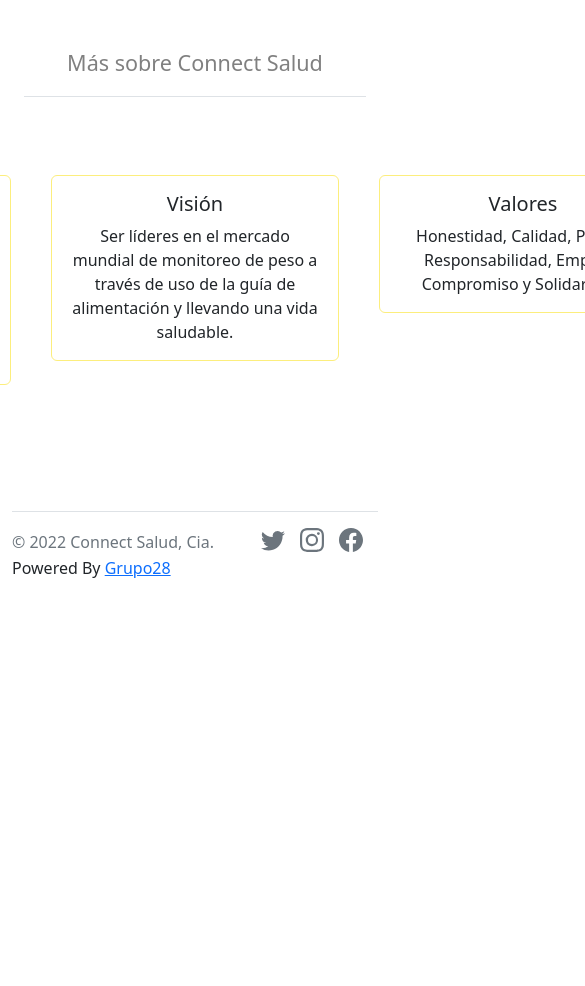
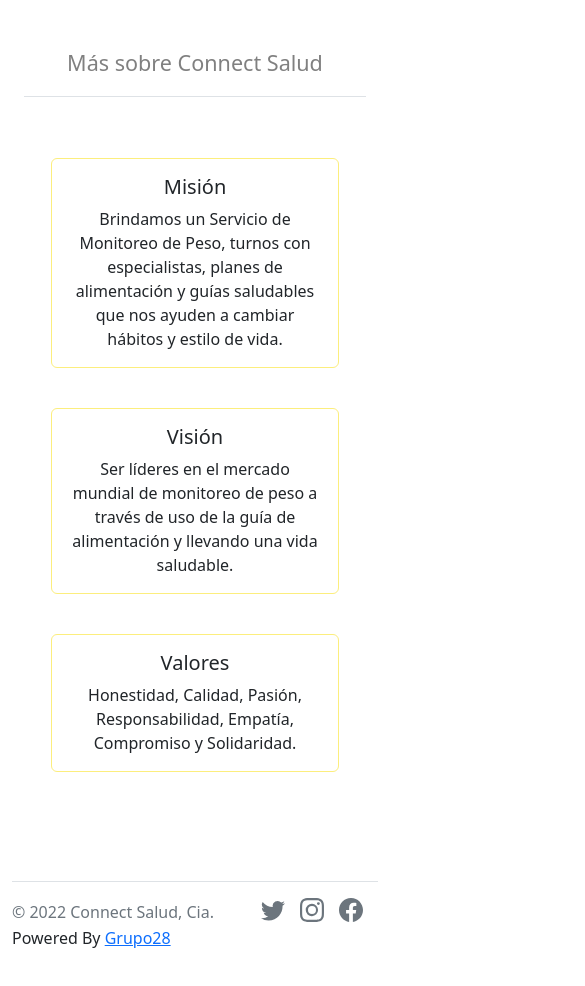
Before and after one commit to EdiCoronel/ConnectSaludFront, an Angular app: page /#/inicio in a window 390 px wide. Shown: the part 2760-3746 px from the top of the page, 585 px wide, since content can reach past the window. Before the commit the page ends 3396 px from the top, so only its background shows below. Built offline with nearby package versions, Linux system fonts and the light colour scheme.

Commit message:
Mensaje de Bienvenida y arreglo de CCS

```diff
--- a/src/app/components/login/login.component.html
+++ b/src/app/components/login/login.component.html
@@ -6,6 +6,12 @@
         <div class="fadeIn first">
             <img src="./assets/img/connect_salud.png" id="icon" alt="User Icon" />
             <h3>Log In</h3>
+        </div>
+
+        <!-- Mensaje de Bienvenida -->
+
+        <div *ngIf="welcomeMessage" class="alert alert-success">
+            {{ welcomeMessage }}
         </div>
 
         <!-- Login Form -->
--- a/src/app/components/login/login.component.ts
+++ b/src/app/components/login/login.component.ts
@@ -16,6 +16,7 @@
 export class LoginComponent implements OnInit {
 
   myform: FormGroup;
+  welcomeMessage: string;
 
   constructor( private authService: AuthService, private authStateService: AuthStateService ) {}
 
@@ -39,6 +40,7 @@
         console.log(data);
         console.log(data.token);
         this.authStateService.setToken(data.token);
+        this.welcomeMessage = `Bienvenido, ${this.f['username'].value}!`;
       },
       error => {
         console.log(error);
--- a/src/assets/css/recetas.css
+++ b/src/assets/css/recetas.css
@@ -56,3 +56,12 @@
     font-size: 55px;
     color: black;
 }
+
+/* Media query para pantallas menores de 600px */
+@media (max-width: 600px) {
+    #tiposDeRecetas {
+        flex-direction: column; /* Cambia la dirección del flex a vertical */
+        padding: 5%; /* Reduce el padding */
+        align-items: center; /* Centra los elementos verticalmente */
+    }
+}
```
